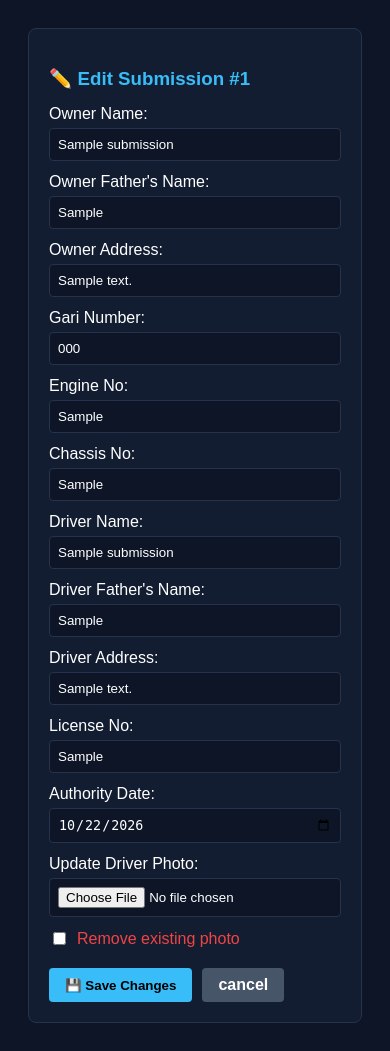
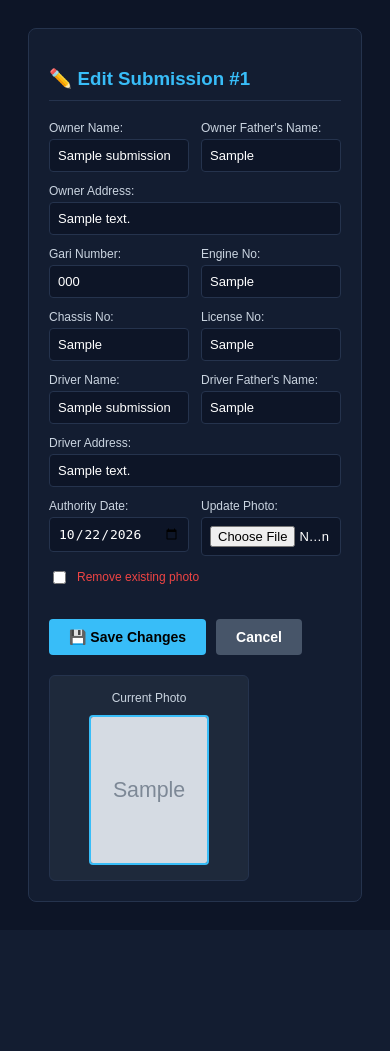
Before and after one commit to amiomeye-sys/vehicle-app, a Flask app: page /admin/edit/1 in a window 390 px wide. After the commit the page ends 902 px from the top, so only its background shows below. Run offline with Flask 3, Linux system fonts and the light colour scheme; tables that the repository leaves empty hold one stand-in row (values such as "Sample post"); grey boxes marked "Sample" are stand-in pictures.

Commit message:
update client_form.html with mobile responsive layout and photo preview support

```diff
--- a/templates/client_form.html
+++ b/templates/client_form.html
@@ -16,7 +16,7 @@
         /* Photo Box & Preview Styling */
         .photo-section { display: flex; align-items: center; gap: 15px; margin-top: 5px; }
         .photo-box { width: 90px; height: 110px; border: 2px dashed #38bdf8; border-radius: 6px; background: #0d1527; display: flex; align-items: center; justify-content: center; overflow: hidden; position: relative; }
-        .photo-box img { width: 100%; height: 100%; object-fit: cover; display: none; }
+        .photo-box img { width: 100%; height: 100%; object-fit: cover; }
         .photo-box span { font-size: 11px; color: #64748b; text-align: center; padding: 5px; }
 
         .btn { width: 100%; padding: 12px; background: #38bdf8; color: #000; font-weight: bold; border: none; border-radius: 6px; cursor: pointer; margin-top: 15px; font-size: 15px; }
@@ -79,8 +79,8 @@
                 <label>Driver Photo:</label>
                 <div class="photo-section">
                     <div class="photo-box" id="photoBox">
-                        <span id="placeholderText">No Photo</span>
-                        <img id="photoPreview" src="#" alt="Preview">
+                        <span id="placeholderText" {% if temp_photo_path %}style="display:none;"{% endif %}>No Photo</span>
+                        <img id="photoPreview" src="{% if temp_photo_path %}/{{ temp_photo_path }}{% endif %}" alt="Preview" {% if not temp_photo_path %}style="display:none;"{% else %}style="display:block;"{% endif %}>
                     </div>
                     <div style="flex: 1;">
                         <input type="file" name="driver_photo" id="photoInput" accept="image/*" onchange="previewImage(event)">
--- a/templates/edit_submission.html
+++ b/templates/edit_submission.html
@@ -2,15 +2,28 @@
 <html lang="en">
 <head>
     <meta charset="UTF-8">
+    <meta name="viewport" content="width=device-width, initial-scale=1.0">
     <title>Edit Submission</title>
     <style>
+        * { box-sizing: border-box; }
         body { background-color: #0d1527; color: #fff; font-family: sans-serif; padding: 20px; }
-        .container { max-width: 600px; background: #131d31; padding: 20px; border-radius: 8px; border: 1px solid #25334d; margin: auto; }
-        h3 { color: #38bdf8; margin-bottom: 15px; }
-        .form-group { margin-bottom: 12px; display: flex; flex-direction: column; gap: 5px; }
-        input { padding: 8px; border-radius: 4px; border: 1px solid #25334d; background: #0d1527; color: #fff; }
-        .btn-group { margin-top: 20px; display: flex; gap: 10px; }
-        .btn { padding: 8px 16px; border-radius: 4px; font-weight: bold; border: none; cursor: pointer; text-decoration: none; }
+        .container { max-width: 850px; background: #131d31; padding: 20px; border-radius: 8px; border: 1px solid #25334d; margin: auto; }
+        h3 { color: #38bdf8; margin-bottom: 20px; border-bottom: 1px solid #25334d; padding-bottom: 10px; }
+
+        .admin-edit-layout { display: flex; gap: 20px; flex-wrap: wrap; }
+        .form-grid { flex: 1; display: grid; grid-template-columns: 1fr 1fr; gap: 12px; }
+        .form-group { display: flex; flex-direction: column; gap: 4px; }
+        .form-group.full-width { grid-column: span 2; }
+
+        label { font-size: 12px; color: #cbd5e1; }
+        input[type="text"], input[type="date"], input[type="file"] { width: 100%; padding: 8px; border-radius: 4px; border: 1px solid #25334d; background: #0d1527; color: #fff; font-size: 13px; }
+
+        .photo-panel { width: 200px; display: flex; flex-direction: column; align-items: center; gap: 10px; background: #1e293b; padding: 15px; border-radius: 6px; border: 1px solid #25334d; height: fit-content; }
+        .photo-panel img { width: 120px; height: 150px; object-fit: cover; border: 2px solid #38bdf8; border-radius: 4px; }
+        .photo-panel span { font-size: 12px; color: #94a3b8; text-align: center; }
+
+        .btn-group { margin-top: 20px; display: flex; gap: 10px; grid-column: span 2; width: 100%; }
+        .btn { padding: 10px 20px; border-radius: 4px; font-weight: bold; border: none; cursor: pointer; text-decoration: none; font-size: 14px; }
         .btn-save { background: #38bdf8; color: #000; }
         .btn-back { background: #475569; color: white; }
     </style>
@@ -19,6 +32,8 @@
     <div class="container">
         <h3>✏️ Edit Submission #{{ item.id }}</h3>
         <form method="POST" enctype="multipart/form-data">
+            <div class="admin-edit-layout">
+                <div class="form-grid">
                     <div class="form-group">
                         <label>Owner Name:</label>
                         <input type="text" name="owner_name" value="{{ item.owner_name }}">
@@ -27,7 +42,7 @@
                         <label>Owner Father's Name:</label>
                         <input type="text" name="owner_father" value="{{ item.owner_father }}">
                     </div>
-            <div class="form-group">
+                    <div class="form-group full-width">
                         <label>Owner Address:</label>
                         <input type="text" name="owner_address" value="{{ item.owner_address }}">
                     </div>
@@ -44,6 +59,10 @@
                         <input type="text" name="chassis_no" value="{{ item.chassis_no }}">
                     </div>
                     <div class="form-group">
+                        <label>License No:</label>
+                        <input type="text" name="license_no" value="{{ item.license_no }}">
+                    </div>
+                    <div class="form-group">
                         <label>Driver Name:</label>
                         <input type="text" name="driver_name" value="{{ item.driver_name }}">
                     </div>
@@ -51,30 +70,37 @@
                         <label>Driver Father's Name:</label>
                         <input type="text" name="driver_father" value="{{ item.driver_father }}">
                     </div>
-            <div class="form-group">
+                    <div class="form-group full-width">
                         <label>Driver Address:</label>
                         <input type="text" name="driver_address" value="{{ item.driver_address }}">
-            </div>
-            <div class="form-group">
-                <label>License No:</label>
-                <input type="text" name="license_no" value="{{ item.license_no }}">
                     </div>
                     <div class="form-group">
                         <label>Authority Date:</label>
                         <input type="date" name="date" value="{{ formatted_date }}">
                     </div>
                     <div class="form-group">
-                <label>Update Driver Photo:</label>
+                        <label>Update Photo:</label>
                         <input type="file" name="driver_photo">
                     </div>
-            <div class="form-group" style="flex-direction: row; align-items: center; gap: 8px;">
+                    <div class="form-group full-width" style="flex-direction: row; align-items: center; gap: 8px;">
                         <input type="checkbox" name="remove_photo" value="1" id="remove_photo" style="width: auto;">
                         <label for="remove_photo" style="color: #ef4444; cursor: pointer;">Remove existing photo</label>
                     </div>
 
                     <div class="btn-group">
                         <button type="submit" class="btn btn-save">💾 Save Changes</button>
-                <a href="/admin" class="btn btn-back">cancel</a>
+                        <a href="/admin" class="btn btn-back">Cancel</a>
+                    </div>
+                </div>
+
+                <div class="photo-panel">
+                    <label>Current Photo</label>
+                    {% if item.photo_path %}
+                    <img src="/{{ item.photo_path }}" alt="Driver Photo">
+                    {% else %}
+                    <span>No Photo Available</span>
+                    {% endif %}
+                </div>
             </div>
         </form>
     </div>
```
Also changed, not shown: templates/client_preview.html (+26 -21 lines). Lines whose indentation alone changed are shown as unchanged.
